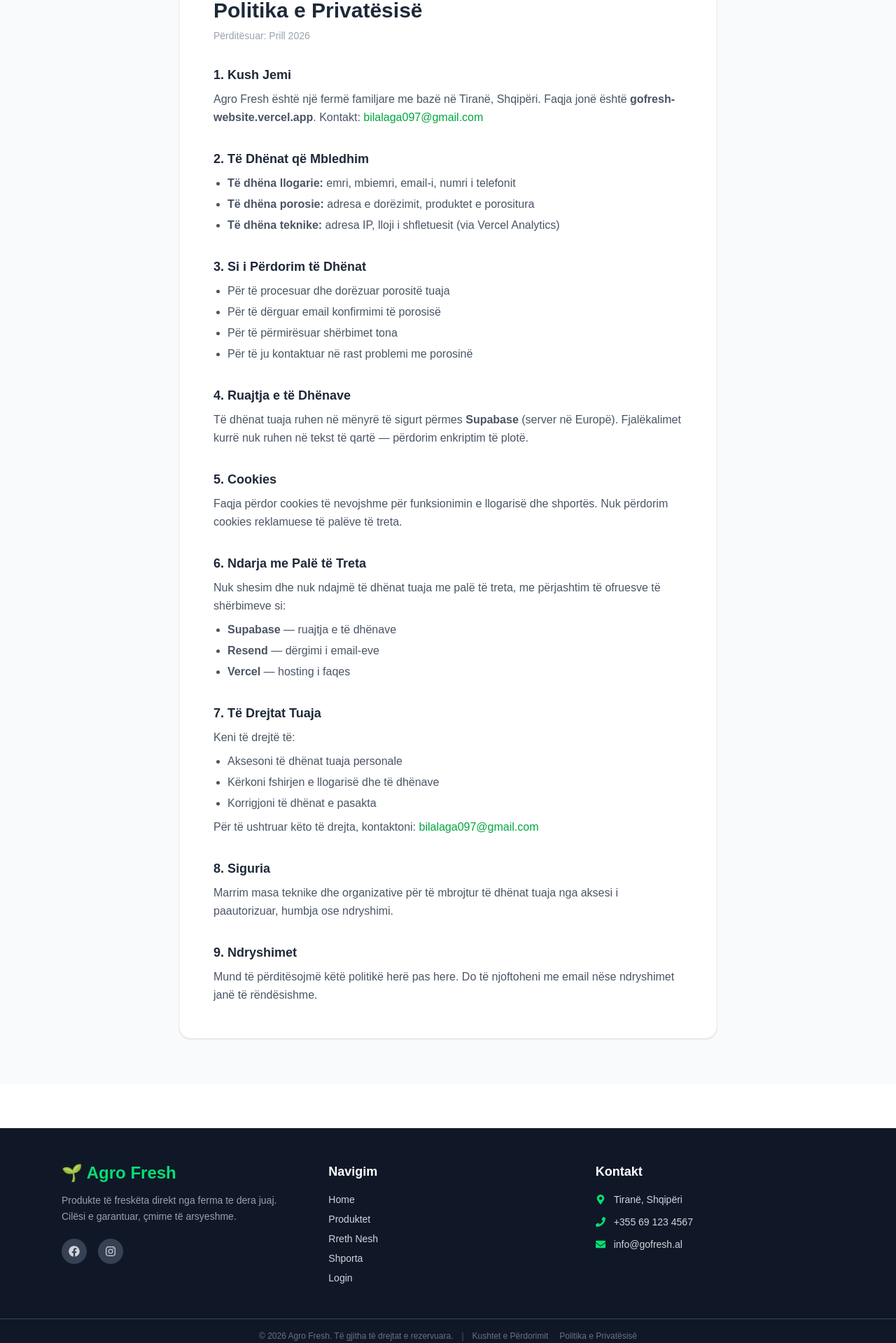
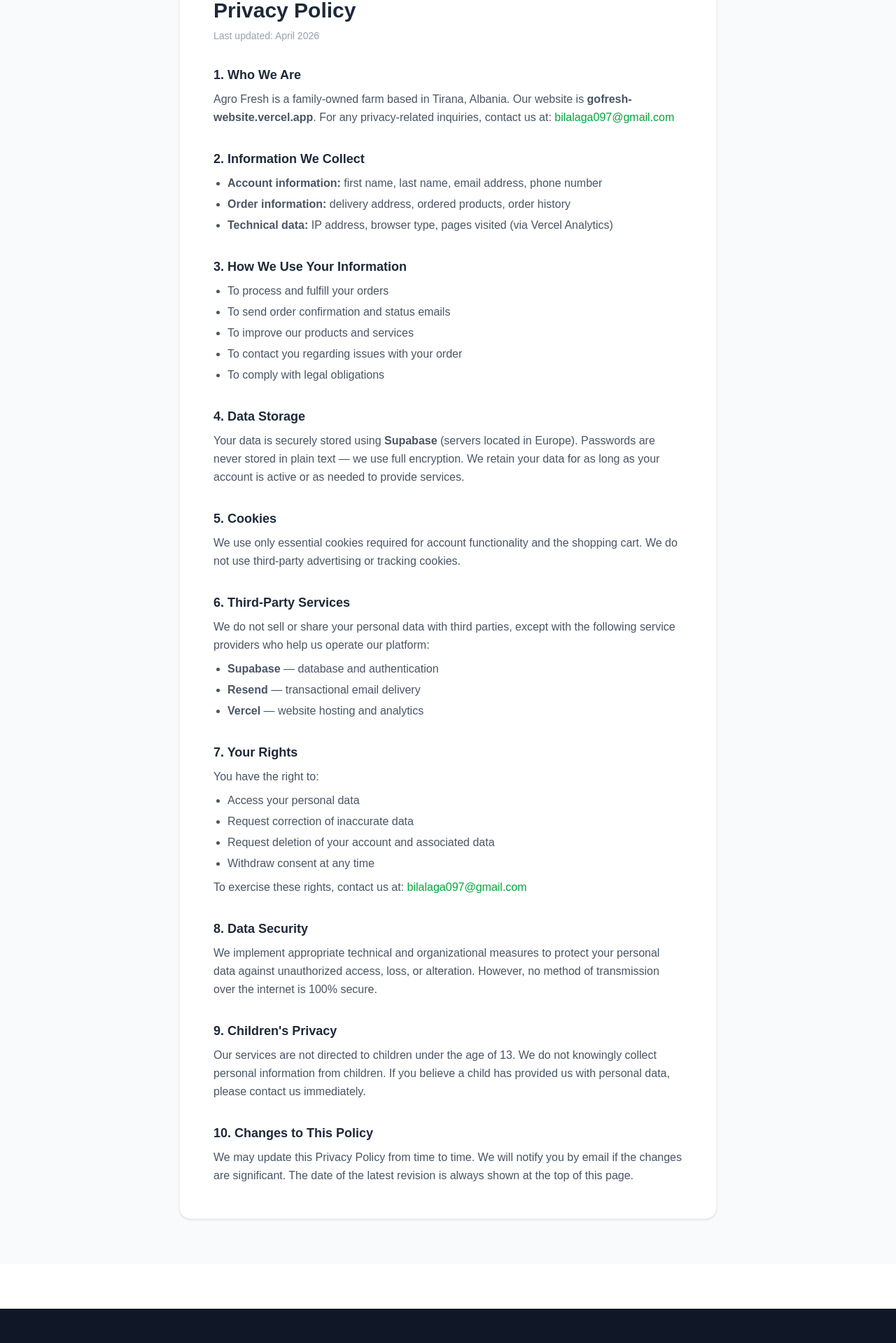
Before and after one commit to BilalAga8/gofresh-website, a Next.js app: page /privatesia in a window 1280 px wide. Shown: the part 180-2099 px from the top of the page at 70% size. Built offline with nearby package versions, Linux system fonts and the light colour scheme; no server answers.

Commit message:
Translate Terms of Use and Privacy Policy to English

```diff
--- a/app/components/Footer.tsx
+++ b/app/components/Footer.tsx
@@ -60,8 +60,8 @@
         <span>© 2026 Agro Fresh. Të gjitha të drejtat e rezervuara.</span>
         <span className="hidden sm:block text-gray-600">|</span>
         <div className="flex gap-4">
-          <Link href="/kushtet" className="hover:text-green-400 transition">Kushtet e Përdorimit</Link>
-          <Link href="/privatesia" className="hover:text-green-400 transition">Politika e Privatësisë</Link>
+          <Link href="/kushtet" className="hover:text-green-400 transition">Terms of Use</Link>
+          <Link href="/privatesia" className="hover:text-green-400 transition">Privacy Policy</Link>
         </div>
       </div>
     </footer>
--- a/app/kushtet/page.tsx
+++ b/app/kushtet/page.tsx
@@ -1,62 +1,67 @@
 import type { Metadata } from "next";
 
 export const metadata: Metadata = {
-  title: "Kushtet e Përdorimit",
-  description: "Kushtet dhe rregullat e përdorimit të faqes Agro Fresh.",
+  title: "Terms of Use",
+  description: "Terms and conditions for using the Agro Fresh website.",
 };
 
 export default function KushtetPage() {
   return (
     <div className="min-h-screen bg-gray-50 py-16 px-6">
       <div className="max-w-3xl mx-auto bg-white rounded-2xl shadow-sm border border-gray-100 p-8 md:p-12">
-        <h1 className="text-3xl font-extrabold text-gray-800 mb-2">Kushtet e Përdorimit</h1>
-        <p className="text-sm text-gray-400 mb-8">Përditësuar: Prill 2026</p>
+        <h1 className="text-3xl font-extrabold text-gray-800 mb-2">Terms of Use</h1>
+        <p className="text-sm text-gray-400 mb-8">Last updated: April 2026</p>
 
         <div className="space-y-8 text-gray-600 leading-relaxed">
 
           <section>
-            <h2 className="text-lg font-bold text-gray-800 mb-2">1. Pranimi i Kushteve</h2>
-            <p>Duke përdorur faqen e internetit të Agro Fresh, ju pranoni plotësisht këto kushte përdorimi. Nëse nuk jeni dakord, ju lutemi mos e përdorni faqen.</p>
+            <h2 className="text-lg font-bold text-gray-800 mb-2">1. Acceptance of Terms</h2>
+            <p>By accessing or using the Agro Fresh website, you agree to be bound by these Terms of Use. If you do not agree with any part of these terms, please do not use our website.</p>
           </section>
 
           <section>
-            <h2 className="text-lg font-bold text-gray-800 mb-2">2. Shërbimet Tona</h2>
-            <p>Agro Fresh ofron shitje online të produkteve bujqësore dhe ushqimore. Ne rezervojmë të drejtën të ndryshojmë, pezullojmë ose ndërpresim çdo shërbim në çdo kohë pa njoftim paraprak.</p>
+            <h2 className="text-lg font-bold text-gray-800 mb-2">2. Our Services</h2>
+            <p>Agro Fresh provides an online platform for purchasing fresh agricultural and food products. We reserve the right to modify, suspend, or discontinue any service at any time without prior notice.</p>
           </section>
 
           <section>
-            <h2 className="text-lg font-bold text-gray-800 mb-2">3. Llogaritë e Përdoruesve</h2>
-            <p>Ju jeni përgjegjës për ruajtjen e konfidencialitetit të kredencialeve të llogarisë suaj. Agro Fresh nuk mban përgjegjësi për çdo humbje që rrjedh nga aksesi i paautorizuar në llogarinë tuaj.</p>
+            <h2 className="text-lg font-bold text-gray-800 mb-2">3. User Accounts</h2>
+            <p>You are responsible for maintaining the confidentiality of your account credentials. Agro Fresh is not liable for any loss resulting from unauthorized access to your account. You must notify us immediately of any breach of security.</p>
           </section>
 
           <section>
-            <h2 className="text-lg font-bold text-gray-800 mb-2">4. Porositë dhe Pagesat</h2>
-            <p>Të gjitha porositë i nënshtrohen disponibilitetit të produkteve. Ne rezervojmë të drejtën të refuzojmë ose anulojmë çdo porosi. Çmimet mund të ndryshojnë pa njoftim paraprak.</p>
+            <h2 className="text-lg font-bold text-gray-800 mb-2">4. Orders and Payments</h2>
+            <p>All orders are subject to product availability. We reserve the right to refuse or cancel any order at our discretion. Prices are subject to change without prior notice. Payment is required at the time of ordering.</p>
           </section>
 
           <section>
-            <h2 className="text-lg font-bold text-gray-800 mb-2">5. Dorëzimi</h2>
-            <p>Agro Fresh bën çmos për të respektuar afatet e dorëzimit. Megjithatë, nuk garantojmë dorëzim në kohë të caktuar dhe nuk mbajmë përgjegjësi për vonesa të shkaktuara nga faktorë të jashtëm.</p>
+            <h2 className="text-lg font-bold text-gray-800 mb-2">5. Delivery</h2>
+            <p>Agro Fresh makes every effort to meet estimated delivery times. However, we do not guarantee delivery at a specific time and are not responsible for delays caused by external factors beyond our control.</p>
           </section>
 
           <section>
-            <h2 className="text-lg font-bold text-gray-800 mb-2">6. Kthimi i Produkteve</h2>
-            <p>Produktet ushqimore nuk pranohen për kthim pas dorëzimit, me përjashtim të rasteve kur produkti është i dëmtuar ose nuk korrespondon me porosinë. Në rast problemi, kontaktoni brenda 24 orëve.</p>
+            <h2 className="text-lg font-bold text-gray-800 mb-2">6. Returns and Refunds</h2>
+            <p>Due to the perishable nature of food products, returns are not accepted after delivery, except in cases where the product is damaged or does not match the order. In such cases, please contact us within 24 hours of delivery.</p>
           </section>
 
           <section>
-            <h2 className="text-lg font-bold text-gray-800 mb-2">7. Pronësia Intelektuale</h2>
-            <p>Të gjitha imazhet, tekstet dhe materialet e tjera në këtë faqe janë pronë e Agro Fresh dhe mbrohen nga ligjet e pronësisë intelektuale. Ndalohet kopjimi pa leje.</p>
+            <h2 className="text-lg font-bold text-gray-800 mb-2">7. Intellectual Property</h2>
+            <p>All content on this website, including images, text, logos, and graphics, is the property of Agro Fresh and is protected by applicable intellectual property laws. Unauthorized reproduction or use is strictly prohibited.</p>
           </section>
 
           <section>
-            <h2 className="text-lg font-bold text-gray-800 mb-2">8. Ndryshimet e Kushteve</h2>
-            <p>Agro Fresh rezervon të drejtën të ndryshojë këto kushte në çdo kohë. Vazhdimi i përdorimit të faqes pas ndryshimeve nënkupton pranimin e kushteve të reja.</p>
+            <h2 className="text-lg font-bold text-gray-800 mb-2">8. Limitation of Liability</h2>
+            <p>Agro Fresh shall not be liable for any indirect, incidental, or consequential damages arising from the use or inability to use our services. Our total liability shall not exceed the amount paid for the specific order in question.</p>
           </section>
 
           <section>
-            <h2 className="text-lg font-bold text-gray-800 mb-2">9. Kontakti</h2>
-            <p>Për çdo pyetje lidhur me këto kushte, na kontaktoni në: <a href="mailto:bilalaga097@gmail.com" className="text-green-600 hover:underline">bilalaga097@gmail.com</a></p>
+            <h2 className="text-lg font-bold text-gray-800 mb-2">9. Changes to Terms</h2>
+            <p>Agro Fresh reserves the right to update these terms at any time. Continued use of the website after any changes constitutes acceptance of the new terms.</p>
+          </section>
+
+          <section>
+            <h2 className="text-lg font-bold text-gray-800 mb-2">10. Contact</h2>
+            <p>For any questions regarding these terms, please contact us at: <a href="mailto:bilalaga097@gmail.com" className="text-green-600 hover:underline">bilalaga097@gmail.com</a></p>
           </section>
 
         </div>
--- a/app/privatesia/page.tsx
+++ b/app/privatesia/page.tsx
@@ -1,82 +1,89 @@
 import type { Metadata } from "next";
 
 export const metadata: Metadata = {
-  title: "Politika e Privatësisë",
-  description: "Si Agro Fresh mbledh, përdor dhe mbron të dhënat tuaja personale.",
+  title: "Privacy Policy",
+  description: "How Agro Fresh collects, uses and protects your personal data.",
 };
 
 export default function PrivatesiaPage() {
   return (
     <div className="min-h-screen bg-gray-50 py-16 px-6">
       <div className="max-w-3xl mx-auto bg-white rounded-2xl shadow-sm border border-gray-100 p-8 md:p-12">
-        <h1 className="text-3xl font-extrabold text-gray-800 mb-2">Politika e Privatësisë</h1>
-        <p className="text-sm text-gray-400 mb-8">Përditësuar: Prill 2026</p>
+        <h1 className="text-3xl font-extrabold text-gray-800 mb-2">Privacy Policy</h1>
+        <p className="text-sm text-gray-400 mb-8">Last updated: April 2026</p>
 
         <div className="space-y-8 text-gray-600 leading-relaxed">
 
           <section>
-            <h2 className="text-lg font-bold text-gray-800 mb-2">1. Kush Jemi</h2>
-            <p>Agro Fresh është një fermë familjare me bazë në Tiranë, Shqipëri. Faqja jonë është <strong>gofresh-website.vercel.app</strong>. Kontakt: <a href="mailto:bilalaga097@gmail.com" className="text-green-600 hover:underline">bilalaga097@gmail.com</a></p>
+            <h2 className="text-lg font-bold text-gray-800 mb-2">1. Who We Are</h2>
+            <p>Agro Fresh is a family-owned farm based in Tirana, Albania. Our website is <strong>gofresh-website.vercel.app</strong>. For any privacy-related inquiries, contact us at: <a href="mailto:bilalaga097@gmail.com" className="text-green-600 hover:underline">bilalaga097@gmail.com</a></p>
           </section>
 
           <section>
-            <h2 className="text-lg font-bold text-gray-800 mb-2">2. Të Dhënat që Mbledhim</h2>
+            <h2 className="text-lg font-bold text-gray-800 mb-2">2. Information We Collect</h2>
             <ul className="list-disc pl-5 space-y-1">
-              <li><strong>Të dhëna llogarie:</strong> emri, mbiemri, email-i, numri i telefonit</li>
-              <li><strong>Të dhëna porosie:</strong> adresa e dorëzimit, produktet e porositura</li>
-              <li><strong>Të dhëna teknike:</strong> adresa IP, lloji i shfletuesit (via Vercel Analytics)</li>
+              <li><strong>Account information:</strong> first name, last name, email address, phone number</li>
+              <li><strong>Order information:</strong> delivery address, ordered products, order history</li>
+              <li><strong>Technical data:</strong> IP address, browser type, pages visited (via Vercel Analytics)</li>
             </ul>
           </section>
 
           <section>
-            <h2 className="text-lg font-bold text-gray-800 mb-2">3. Si i Përdorim të Dhënat</h2>
+            <h2 className="text-lg font-bold text-gray-800 mb-2">3. How We Use Your Information</h2>
             <ul className="list-disc pl-5 space-y-1">
-              <li>Për të procesuar dhe dorëzuar porositë tuaja</li>
-              <li>Për të dërguar email konfirmimi të porosisë</li>
-              <li>Për të përmirësuar shërbimet tona</li>
-              <li>Për të ju kontaktuar në rast problemi me porosinë</li>
+              <li>To process and fulfill your orders</li>
+              <li>To send order confirmation and status emails</li>
+              <li>To improve our products and services</li>
+              <li>To contact you regarding issues with your order</li>
+              <li>To comply with legal obligations</li>
             </ul>
           </section>
 
           <section>
-            <h2 className="text-lg font-bold text-gray-800 mb-2">4. Ruajtja e të Dhënave</h2>
-            <p>Të dhënat tuaja ruhen në mënyrë të sigurt përmes <strong>Supabase</strong> (server në Europë). Fjalëkalimet kurrë nuk ruhen në tekst të qartë — përdorim enkriptim të plotë.</p>
+            <h2 className="text-lg font-bold text-gray-800 mb-2">4. Data Storage</h2>
+            <p>Your data is securely stored using <strong>Supabase</strong> (servers located in Europe). Passwords are never stored in plain text — we use full encryption. We retain your data for as long as your account is active or as needed to provide services.</p>
           </section>
 
           <section>
             <h2 className="text-lg font-bold text-gray-800 mb-2">5. Cookies</h2>
-            <p>Faqja përdor cookies të nevojshme për funksionimin e llogarisë dhe shportës. Nuk përdorim cookies reklamuese të palëve të treta.</p>
+            <p>We use only essential cookies required for account functionality and the shopping cart. We do not use third-party advertising or tracking cookies.</p>
           </section>
 
           <section>
-            <h2 className="text-lg font-bold text-gray-800 mb-2">6. Ndarja me Palë të Treta</h2>
-            <p>Nuk shesim dhe nuk ndajmë të dhënat tuaja me palë të treta, me përjashtim të ofruesve të shërbimeve si:</p>
+            <h2 className="text-lg font-bold text-gray-800 mb-2">6. Third-Party Services</h2>
+            <p>We do not sell or share your personal data with third parties, except with the following service providers who help us operate our platform:</p>
             <ul className="list-disc pl-5 space-y-1 mt-2">
-              <li><strong>Supabase</strong> — ruajtja e të dhënave</li>
-              <li><strong>Resend</strong> — dërgimi i email-eve</li>
-              <li><strong>Vercel</strong> — hosting i faqes</li>
+              <li><strong>Supabase</strong> — database and authentication</li>
+              <li><strong>Resend</strong> — transactional email delivery</li>
+              <li><strong>Vercel</strong> — website hosting and analytics</li>
             </ul>
           </section>
 
           <section>
-            <h2 className="text-lg font-bold text-gray-800 mb-2">7. Të Drejtat Tuaja</h2>
-            <p>Keni të drejtë të:</p>
+            <h2 className="text-lg font-bold text-gray-800 mb-2">7. Your Rights</h2>
+            <p>You have the right to:</p>
             <ul className="list-disc pl-5 space-y-1 mt-2">
-              <li>Aksesoni të dhënat tuaja personale</li>
-              <li>Kërkoni fshirjen e llogarisë dhe të dhënave</li>
-              <li>Korrigjoni të dhënat e pasakta</li>
+              <li>Access your personal data</li>
+              <li>Request correction of inaccurate data</li>
+              <li>Request deletion of your account and associated data</li>
+              <li>Withdraw consent at any time</li>
             </ul>
-            <p className="mt-2">Për të ushtruar këto të drejta, kontaktoni: <a href="mailto:bilalaga097@gmail.com" className="text-green-600 hover:underline">bilalaga097@gmail.com</a></p>
+            <p className="mt-2">To exercise these rights, contact us at: <a href="mailto:bilalaga097@gmail.com" className="text-green-600 hover:underline">bilalaga097@gmail.com</a></p>
           </section>
 
           <section>
-            <h2 className="text-lg font-bold text-gray-800 mb-2">8. Siguria</h2>
-            <p>Marrim masa teknike dhe organizative për të mbrojtur të dhënat tuaja nga aksesi i paautorizuar, humbja ose ndryshimi.</p>
+            <h2 className="text-lg font-bold text-gray-800 mb-2">8. Data Security</h2>
+            <p>We implement appropriate technical and organizational measures to protect your personal data against unauthorized access, loss, or alteration. However, no method of transmission over the internet is 100% secure.</p>
           </section>
 
           <section>
-            <h2 className="text-lg font-bold text-gray-800 mb-2">9. Ndryshimet</h2>
-            <p>Mund të përditësojmë këtë politikë herë pas here. Do të njoftoheni me email nëse ndryshimet janë të rëndësishme.</p>
+            <h2 className="text-lg font-bold text-gray-800 mb-2">9. Children&apos;s Privacy</h2>
+            <p>Our services are not directed to children under the age of 13. We do not knowingly collect personal information from children. If you believe a child has provided us with personal data, please contact us immediately.</p>
+          </section>
+
+          <section>
+            <h2 className="text-lg font-bold text-gray-800 mb-2">10. Changes to This Policy</h2>
+            <p>We may update this Privacy Policy from time to time. We will notify you by email if the changes are significant. The date of the latest revision is always shown at the top of this page.</p>
           </section>
 
         </div>
```
